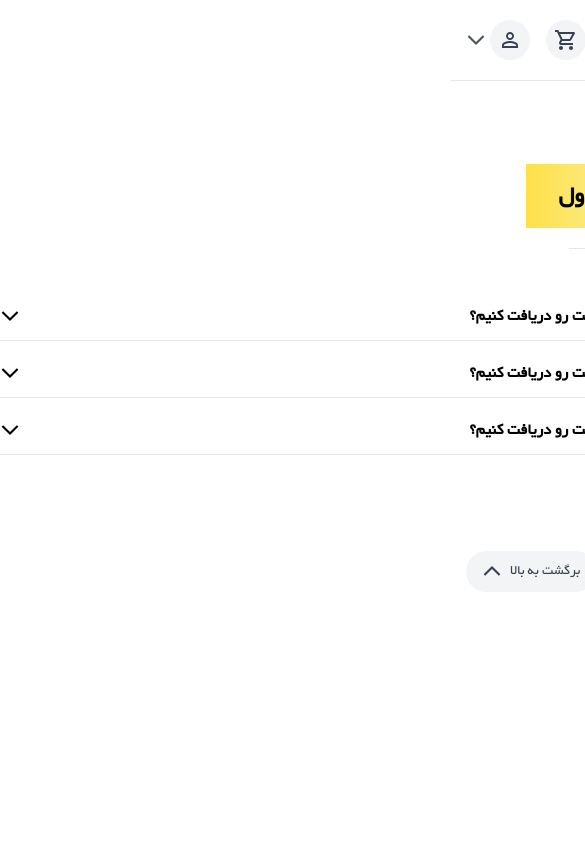
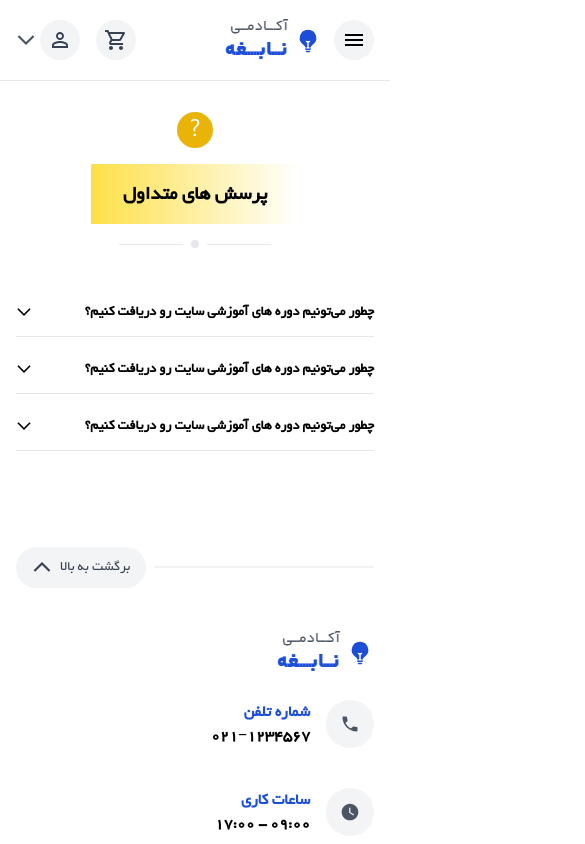
Before and after one commit to parsaes85/nabeghe, a Next.js app: page /faq in a window 390 px wide. Shown: the top 844 px of the page, 585 px wide, since content can reach past the window. Built offline with nearby package versions, Linux system fonts and the light colour scheme.

Commit message:
responsive faq page

```diff
--- a/app/faq/page.js
+++ b/app/faq/page.js
@@ -7,12 +7,12 @@ function Faq() {
   return (
     <>
       <Navbar />
-      <div className="mt-28 px-10">
+      <div className="mt-28 px-4 md:px-10">
         <div className="flex flex-col justify-center items-center gap-4">
           <span className="bg-yellow-500 px-[13px] py-0.5 text-2xl text-white rounded-full flex items-center justify-center">
             ?
           </span>
-          <div className="bg-gradient-to-r from-yellow-300 to-white font-bold text-2xl py-4 px-8">
+          <div className="bg-gradient-to-r from-yellow-300 to-white font-bold text-xl sm:text-2xl py-4 px-8">
             پرسش های متداول
           </div>
           <div className="flex items-center justify-center gap-2">
--- a/components/templates/Faq/Accordion.js
+++ b/components/templates/Faq/Accordion.js
@@ -3,8 +3,8 @@ import AccordionItem from "./AccordionItem";
 
 function Accordion() {
   return (
-    <div className="px-10 mt-10 mb-24">
-      <div className="w-[800px] mx-auto space-y-2">
+    <div className="px-4 md:px-10 mt-10 mb-24">
+      <div className="w-full lg:w-[800px] mx-auto space-y-2">
         <AccordionItem
           title="چطور می‌تونیم دوره های آموزشی سایت رو دریافت کنیم؟"
           desc="لورم ایپسوم متن ساختگی با تولید سادگی نامفهوم از صنعت چاپ، و با استفاده از طراحان گرافیک است، چاپگرها و متون بلکه روزنامه و مجله در ستون و سطرآنچنان که لازم است، و برای شرایط فعلی تکنولوژی مورد نیاز، و کاربردهای متنوع با هدف بهبود ابزارهای کاربردی می باشد، کتابهای زیادی در شصت و سه درصد گذشته حال و آینده، شناخت فراوان جامعه و متخصصان را می طلبد، تا با نرم افزارها شناخت بیشتری را برای طراحان رایانه ای علی الخصوص طراحان خلاقی، و فرهنگ پیشرو در زبان فارسی ایجاد کرد، در این صورت می توان امید داشت که تمام و دشواری موجود در ارائه راهکارها، و شرایط سخت تایپ به پایان رسد و زمان مورد نیاز شامل حروفچینی دستاوردهای اصلی، و جوابگوی سوالات پیوسته اهل دنیای موجود طراحی اساسا مورد استفاده قرار گیرد."
--- a/components/templates/Faq/AccordionItem.js
+++ b/components/templates/Faq/AccordionItem.js
@@ -8,18 +8,18 @@ function AccordionItem({ title, desc }) {
   return (
     <div className="border-b">
       <div
-        className="flex justify-between items-center cursor-pointer py-3"
+        className="flex justify-between items-center cursor-pointer py-3 gap-2"
         onClick={() => setIsAccordionOpen(!isAccordionOpen)}
       >
-        <p className="font-bold">{title}</p>
+        <p className="text-sm xs:text-base font-bold">{title}</p>
         <span>
           <ArrowForwardIosIcon
-            fontSize="small"
-            className={`${isAccordionOpen ? "-rotate-90" : "rotate-90"} transition-all `}
+            fontSize=""
+            className={`${isAccordionOpen ? "-rotate-90" : "rotate-90"} transition-all xs:text-xl`}
           />
         </span>
       </div>
-      <div className={`pb-2 text-gray-600 ${!isAccordionOpen && "hidden"}`}>
+      <div className={`text-sm xs:text-base pb-2 text-gray-600 ${!isAccordionOpen && "hidden"}`}>
         {desc}
       </div>
     </div>
```
